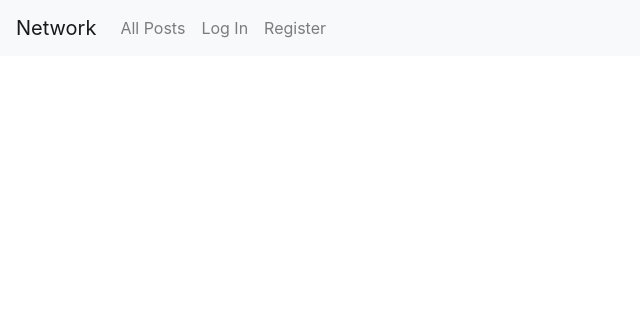
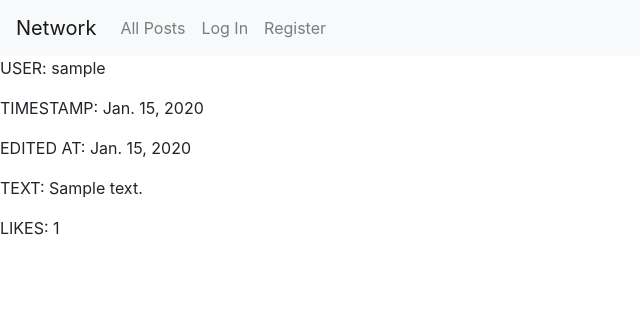
Before and after one commit to chimchimster/cs50-projects, a Django app: page /follows/1 in a window 1280 px wide. Shown: the top 316 px of the page, without its empty margins (0-640 px from the left). Run offline with Django 3.2, Linux system fonts and the light colour scheme; tables that the repository leaves empty hold one stand-in row (Sample ...); some libraries are stand-ins or nearby versions.

Commit message:
added follows pagination

```diff
--- /dev/null
+++ b/project4/network/templates/network/follows.html
@@ -0,0 +1,31 @@
+{% extends 'network/layout.html' %}
+
+{% block body %}
+<div class="paginator">
+                <div class="post">
+                {% for post in page_obj.object_list %}
+                    <p>USER: {{ post.username }}</p>
+                    <p>TIMESTAMP: {{ post.publishing_date }}</p>
+                    <p>EDITED AT: {{ post.edit_date }}</p>
+                    <p>TEXT: {{ post.text }}</p>
+                    <p>LIKES: {{ post.likes }}</p>
+                {% endfor %}
+                </div>
+                {% if page_obj.has_other_pages %}
+                <span class="step-links">
+                    {% if page_obj.has_previous %}
+                        <a href="?page=1"> first</a>
+                        <a href="?page={{ page_obj.previous_page_number }}">previous</a>
+                    {% endif %}
+                    <span class="current">
+                        Page {{ page_obj.number }} of {{ page_obj.paginator.num_pages }}.
+                    </span>
+
+                    {% if page_obj.has_next %}
+                        <a href="?page={{ page_obj.next_page_number }}">next</a>
+                        <a href="?page={{ page_obj.paginator.num_pages }}">last</a>
+                    {% endif %}
+                </span>
+            </div>
+            {% endif %}
+{% endblock %}
--- a/project4/network/templates/network/index.html
+++ b/project4/network/templates/network/index.html
@@ -41,7 +41,6 @@
                 </div>
             </div>
             {% endif %}
-            {% if page_obj.has_other_pages %}
             <div class="paginator">
                 <div class="post">
                 {% for post in page_obj.object_list %}
@@ -52,6 +51,7 @@
                     <p>LIKES: {{ post.likes }}</p>
                 {% endfor %}
                 </div>
+                {% if page_obj.has_other_pages %}
                 <span class="step-links">
                     {% if page_obj.has_previous %}
                         <a href="?page=1"> first</a>
@@ -75,7 +75,8 @@
         </div>
     {% endif %}
 
-{{ posts }}
+
+
 
 {% block script %}
 {% if flag == 'all_posts' %}
--- a/project4/network/templates/network/layout.html
+++ b/project4/network/templates/network/layout.html
@@ -29,7 +29,7 @@
                 </li>
                 {% if user.is_authenticated %}
                     <li class="nav-item">
-                        <a class="nav-link" href="#">Following</a>
+                        <a class="nav-link" href="{% url 'follows' profile=user %}">Following</a>
                     </li>
                     <li class="nav-item">
                         <a class="nav-link" href="{% url 'logout' %}">Log Out</a>
--- a/project4/network/urls.py
+++ b/project4/network/urls.py
@@ -16,6 +16,6 @@ urlpatterns = [
     # API routes
     path("profile/<str:profile>/subscribe", views.subscribe, name="subscribe"),
     path("profile/<str:profile>/unsubscribe", views.unsubscribe, name="unsubscribe"),
-    path("profile/<str:profile>/followers", views.get_followers, name="followers"),
     path("posts", views.posts, name="posts"),
+
 ]
--- a/project4/network/views.py
+++ b/project4/network/views.py
@@ -80,8 +80,28 @@ def profile(request, profile):
         'page_obj': page_obj,
     })
 
+def follows(request, profile):
+
+    qwry = "SELECT username, publishing_date, edit_date, text, likes" \
+           " FROM network_post" \
+           " INNER JOIN network_profile_follows ON network_post.user_id = network_profile_follows.user_id" \
+           " INNER JOIN network_user ON network_user.id = network_post.user_id" \
+           " WHERE network_user.id in (SELECT user_id  FROM  network_profile_follows);"
+
+    paginator = Paginator(create_posts(qwry), 5)
+    page_number = request.GET.get('page')
+    page_obj = paginator.get_page(page_number)
+
+
+    return render(request, 'network/follows.html', {
+        'page_obj': page_obj,
+    })
+
+
 @csrf_exempt
 def subscribe(request, profile):
+    """ API which adds particular User into DB """
+
     if request.method == 'POST':
         data = json.loads(request.body)
         user = data.get('follower')
@@ -95,6 +115,8 @@ def subscribe(request, profile):
 
 @csrf_exempt
 def unsubscribe(request, profile):
+    """ API which removes particular User out of DB """
+
     if request.method == 'POST':
         data = json.loads(request.body)
         user = data.get('unfollower')
@@ -102,25 +124,6 @@ def unsubscribe(request, profile):
         _profile.followers.remove(request.user)
         _profile.save()
     return JsonResponse([profile], safe=False)
-
-
-def follows(request, profile):
-    """ View represents posts connected with followers user is followed by """
-    qwry = "SELECT username, publishing_date, edit_date, text, likes" \
-           " FROM network_post" \
-           " INNER JOIN network_profile_follows ON network_post.user_id = network_profile_follows.user_id" \
-           " INNER JOIN network_user ON network_user.id = network_post.user_id" \
-           " WHERE network_user.id in (SELECT user_id  FROM  network_profile_follows);"
-    print(create_posts(qwry))
-
-    return render(request, 'network/index.html', {
-
-    })
-
-
-def get_followers(request, profile):
-    # for button follow/unfollow
-    pass
 
 
 def login_view(request):
@@ -176,9 +179,7 @@ def register(request):
 
 
 def create_posts(qwry):
-    """
-    SQL query which connects 2 tables.
-    """
+    """ SQL query which connects 2 tables. """
 
     with connection.cursor() as cursor:
         cursor.execute(qwry)
```
